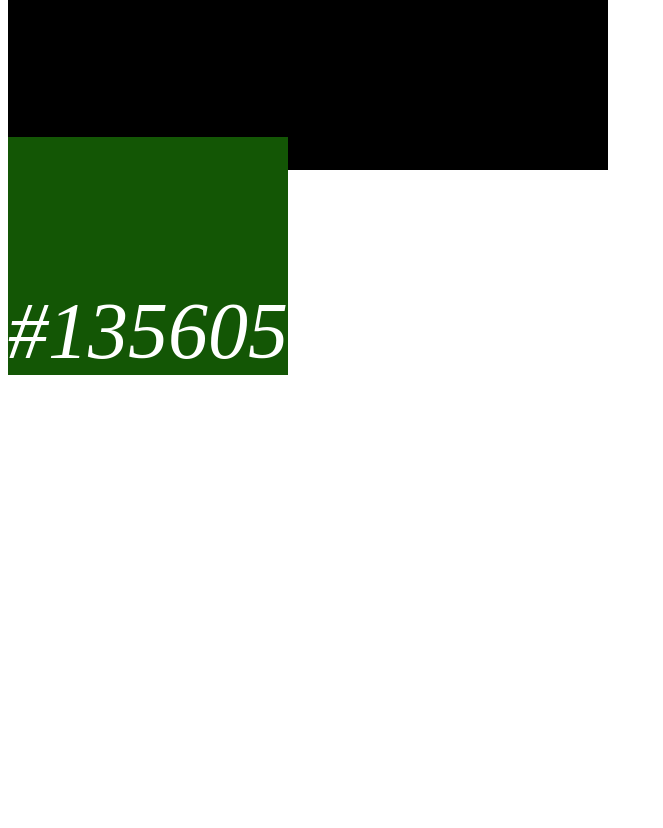
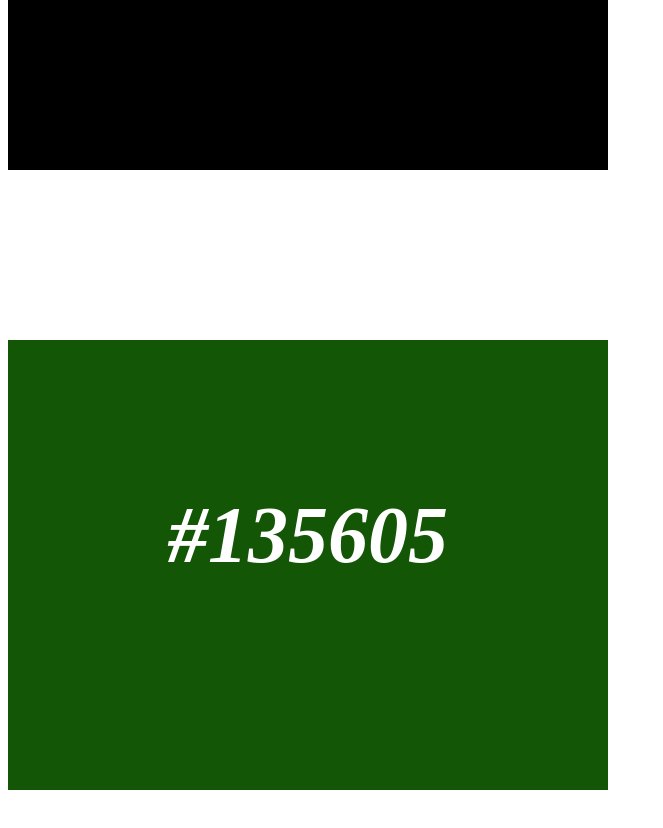
Before and after one commit to J5Beck/assignment-8, a plain HTML site: page index.html in a window 1280 px wide. Shown: the part 360-1188 px from the top of the page, without its empty margins (0-663 px from the left). Before the commit the page ends 800 px from the top, so only its background shows below. Drawn offline with nearby package versions, Linux system fonts and the light colour scheme.

Commit message:
another minor adjustment to the css  block elements in jquery

```diff
--- a/app.js
+++ b/app.js
@@ -26,7 +26,7 @@ var counter = function() {
   })
   var colorString = "#" + hour + minutes + seconds;
 
-  $("span").text(colorString).css({
+  $("h1").text(colorString).css({
                 "dislay" : "block",
             "text-align" : "center",
              "font-size" : "80px",
--- a/index.html
+++ b/index.html
@@ -8,7 +8,7 @@
   <body>
     <div class="container">
       <p>Default Text</p><br><br>
-      <span>Other Text</span>
+      <h1>Other Text</h1>
     </div>
   </body>
 </HTML>
```
